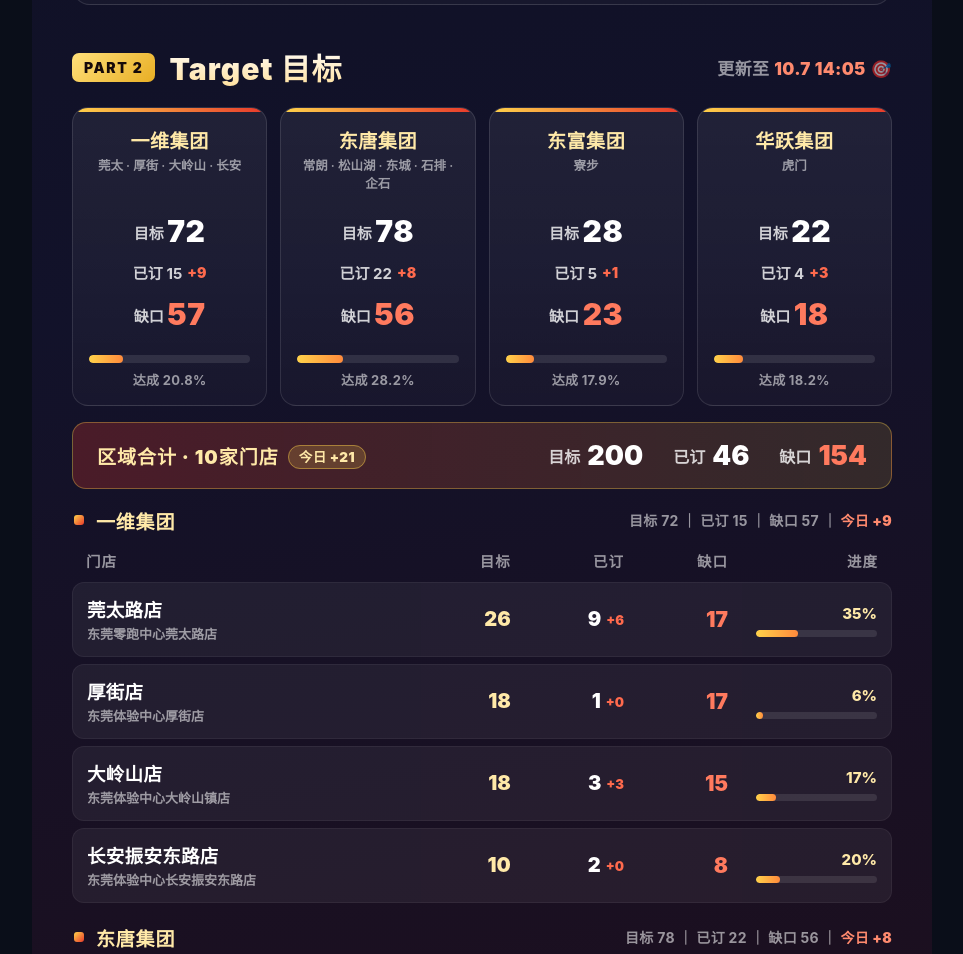
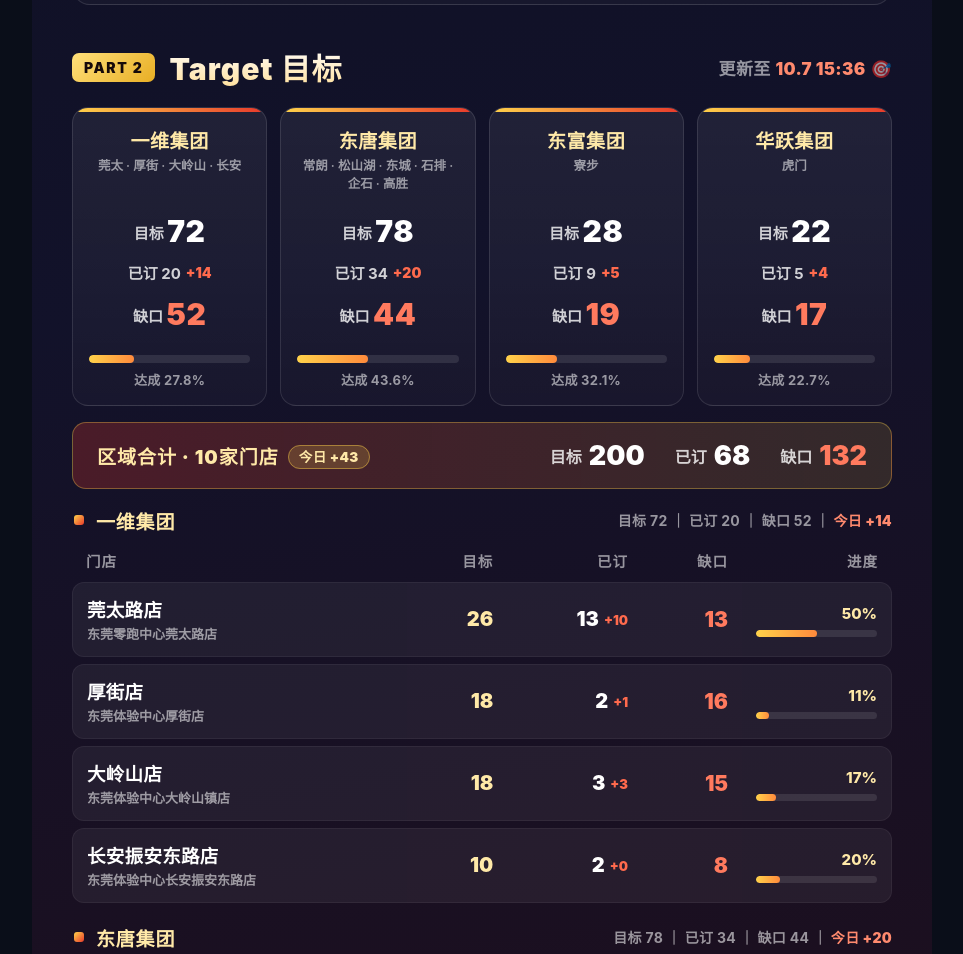
Before and after one commit to kaka147427334/dongguan-nationalday-sprint, a plain HTML site: page index.html in a window 1280 px wide. Shown: the part 1733-2687 px from the top of the page, without its empty margins (158-1121 px from the left). Drawn offline with Linux system fonts and the light colour scheme.

Commit message:
update 15:36: index.html

```diff
--- a/index.html
+++ b/index.html
@@ -571,32 +571,33 @@
 /* ========= 数据区（每日只改这里） =========
    格式：[短名, 全名, 目标, 已订, 今日新增, 是否并入集团不单列(1=隐藏该行)]
    目标写 null = 该店目标待补（不计入目标合计，其已订仍计入集团/区域）
-   第 6 位写 1 = 该店「不单列」，已订/今日新增并入所属集团合计（东唐·企石）
+   第 6 位写 1 = 该店「不单列」，已订/今日新增并入所属集团合计（东唐·企石、高胜）
    已订 = 6日起累计（含当日新增）；今日新增 = 10.7 当天新锁单数
-   2026-10-07 14:05 更新：今日共 21 单（锁单时间 09:32–14:05）—— 莞太路 6 / 虎门车城 3 / 大岭山 3 / 松山湖 3 / 常朗 2 / 东城 2 / 企石 1 / 寮步 1 */
+   2026-10-07 15:36 更新：今日共 43 单（锁单时间 09:32–15:34）—— 莞太路 10 / 东城 6 / 寮步 5 / 松山湖 5 / 虎门车城 4 / 常朗 4 / 石排 3 / 大岭山 3 / 高胜 1 / 厚街 1 / 企石 1 */
 const DATA = {
-  updated: '2026-10-07 14:05',
-  updatedNote: '6日起累计已订 · 今日新增 21 单（企石 1 单并入东唐）',
-  todayAdd: 21,
+  updated: '2026-10-07 15:36',
+  updatedNote: '6日起累计已订 · 今日新增 43 单（企石、高胜并入东唐）',
+  todayAdd: 43,
   groups: [
     { name:'一维集团', members:'莞太 · 厚街 · 大岭山 · 长安', stores:[
-      ['莞太路店','东莞零跑中心莞太路店', 26, 9, 6],
-      ['厚街店','东莞体验中心厚街店', 18, 1, 0],
+      ['莞太路店','东莞零跑中心莞太路店', 26, 13, 10],
+      ['厚街店','东莞体验中心厚街店', 18, 2, 1],
       ['大岭山店','东莞体验中心大岭山镇店', 18, 3, 3],
       ['长安振安东路店','东莞体验中心长安振安东路店', 10, 2, 0]
     ]},
-    { name:'东唐集团', members:'常朗 · 松山湖 · 东城 · 石排 · 企石', stores:[
-      ['常朗路店','东莞零跑中心常朗路店', 34, 5, 2],
-      ['松山湖店','东莞体验中心松山湖店', 7, 6, 3],
-      ['东城店','东莞体验中心东城店', 17, 6, 2],
-      ['石排大道店','东莞体验中心石排大道店', 20, 4, 0],
-      ['企石店','东莞体验中心企石店', null, 1, 1, 1]
+    { name:'东唐集团', members:'常朗 · 松山湖 · 东城 · 石排 · 企石 · 高胜', stores:[
+      ['常朗路店','东莞零跑中心常朗路店', 34, 7, 4],
+      ['松山湖店','东莞体验中心松山湖店', 7, 8, 5],
+      ['东城店','东莞体验中心东城店', 17, 10, 6],
+      ['石排大道店','东莞体验中心石排大道店', 20, 7, 3],
+      ['企石店','东莞体验中心企石店', null, 1, 1, 1],
+      ['高胜店','东莞体验中心高胜车城店', null, 1, 1, 1]
     ]},
     { name:'东富集团', members:'寮步', stores:[
-      ['寮步车城店','东莞零跑中心寮步车城店', 28, 5, 1]
+      ['寮步车城店','东莞零跑中心寮步车城店', 28, 9, 5]
     ]},
     { name:'华跃集团', members:'虎门', stores:[
-      ['虎门车城店','东莞零跑中心虎门车城店', 22, 4, 3]
+      ['虎门车城店','东莞零跑中心虎门车城店', 22, 5, 4]
     ]}
   ]
 };
@@ -605,13 +606,13 @@ const DATA = {
   const gEl = document.getElementById('groupCards');
   const tEl = document.getElementById('groupTables');
   let totT=0, totD=0;
-  const pct = (d,t)=> t>0 ? Math.min(100, d/t*100) : 0;
+  const pct = (d,t)=> t>0 ? d/t*100 : 0;   // 不封顶：超额完成要显示 >100%（进度条 overflow:hidden，宽度不会溢出）
 
   DATA.groups.forEach(g=>{
     const gt = g.stores.reduce((s,x)=>s+(x[2]||0),0);   // 目标（null=待补，不计）
     const gd = g.stores.reduce((s,x)=>s+(x[3]||0),0);   // 已订（含并入集团、不单列的店）
     const gn = g.stores.reduce((s,x)=>s+(x[4]||0),0);   // 集团今日新增（含不单列的店）
-    const gg = gt-gd;
+    const gg = Math.max(0, gt-gd);   // 超额完成时缺口显示 0，不显示负数
     totT+=gt; totD+=gd;
     const p = pct(gd,gt);
     const addTag = n => `<i class="add">+${n}</i>`;
@@ -629,7 +630,7 @@ const DATA = {
     // 第 6 位 = 1 的店「并入集团不单列」，只进合计、不出现在门店明细表
     const rows = g.stores.filter(s=>!s[5]).map(s=>{
       const [short,full,t,d,tn] = s;
-      const gap = t-d, p2 = pct(d,t);
+      const gap = Math.max(0, t-d), p2 = pct(d,t);
       return `<tr>
         <td class="s"><span class="store">${short}<small>${full}</small></span></td>
         <td class="t">${t}</td>
@@ -647,7 +648,7 @@ const DATA = {
         <div class="grp-head">
           <span class="grp-dot"></span>
           <span class="grp-name">${g.name}</span>
-          <span class="grp-tot">目标 ${gt} ｜ 已订 ${gd} ｜ 缺口 ${gt-gd} ｜ <b class="gadd">今日 +${gn}</b></span>
+          <span class="grp-tot">目标 ${gt} ｜ 已订 ${gd} ｜ 缺口 ${Math.max(0,gt-gd)} ｜ <b class="gadd">今日 +${gn}</b></span>
         </div>
         <table>
           <thead><tr>
```
